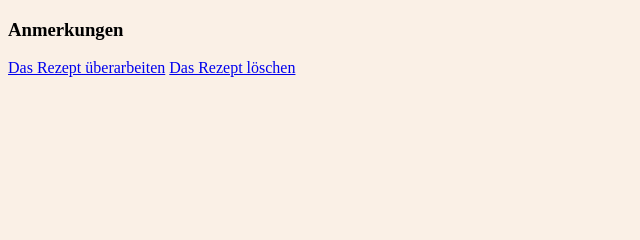
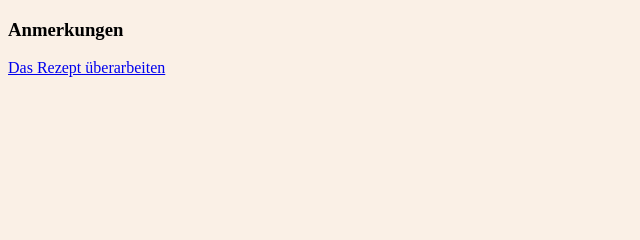
Before and after one commit to Gergerman/rdb-fuer-pa, a Django app: template templates/redetail.html in a window 1280 px wide. Shown: the part 392-632 px from the top of the page, without its empty margins (0-640 px from the left). Run offline with Django 3.2, Linux system fonts and the light colour scheme; the template is opened without the code that fills it, so the values that code supplies are empty; the visitor is signed in with stand-in values (Sample User, id 1).

Commit message:
redetail ohne löschen

```diff
--- a/templates/redetail.html
+++ b/templates/redetail.html
@@ -36,8 +36,9 @@
 <p>{{ rezept.anmerkungen|linebreaksbr }}</p>
 {% if user.is_authenticated %}
     <a href="{% url 'reedit' rezept.pk %}">Das Rezept überarbeiten</a>
-    <a href="{% url 'redelete' rezept.pk %}">Das Rezept löschen</a>
+    <!-- <a href="{% url 'redelete' rezept.pk %}">Das Rezept löschen</a> -->
     <br><br>
 {% endif %}
 
 {% endblock content %}
+xxxx
```
